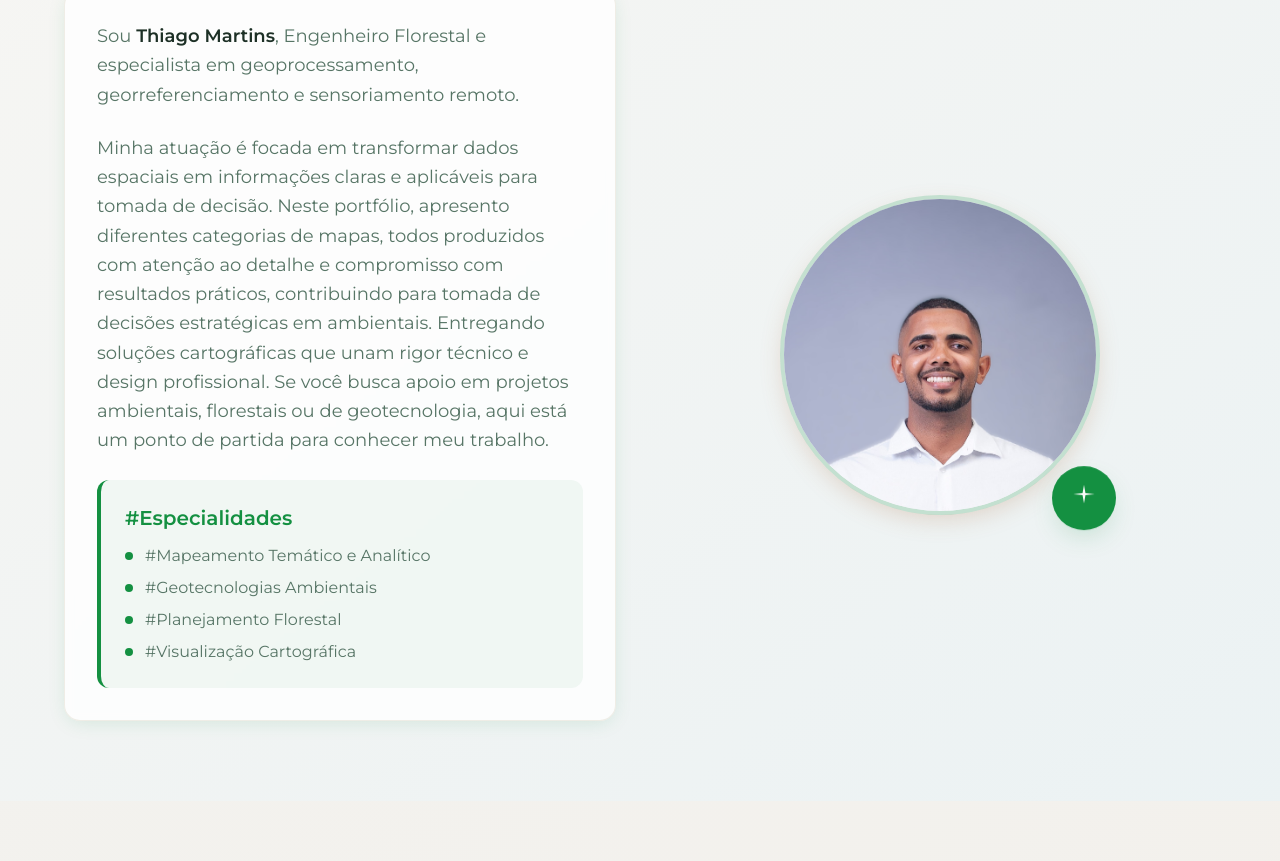
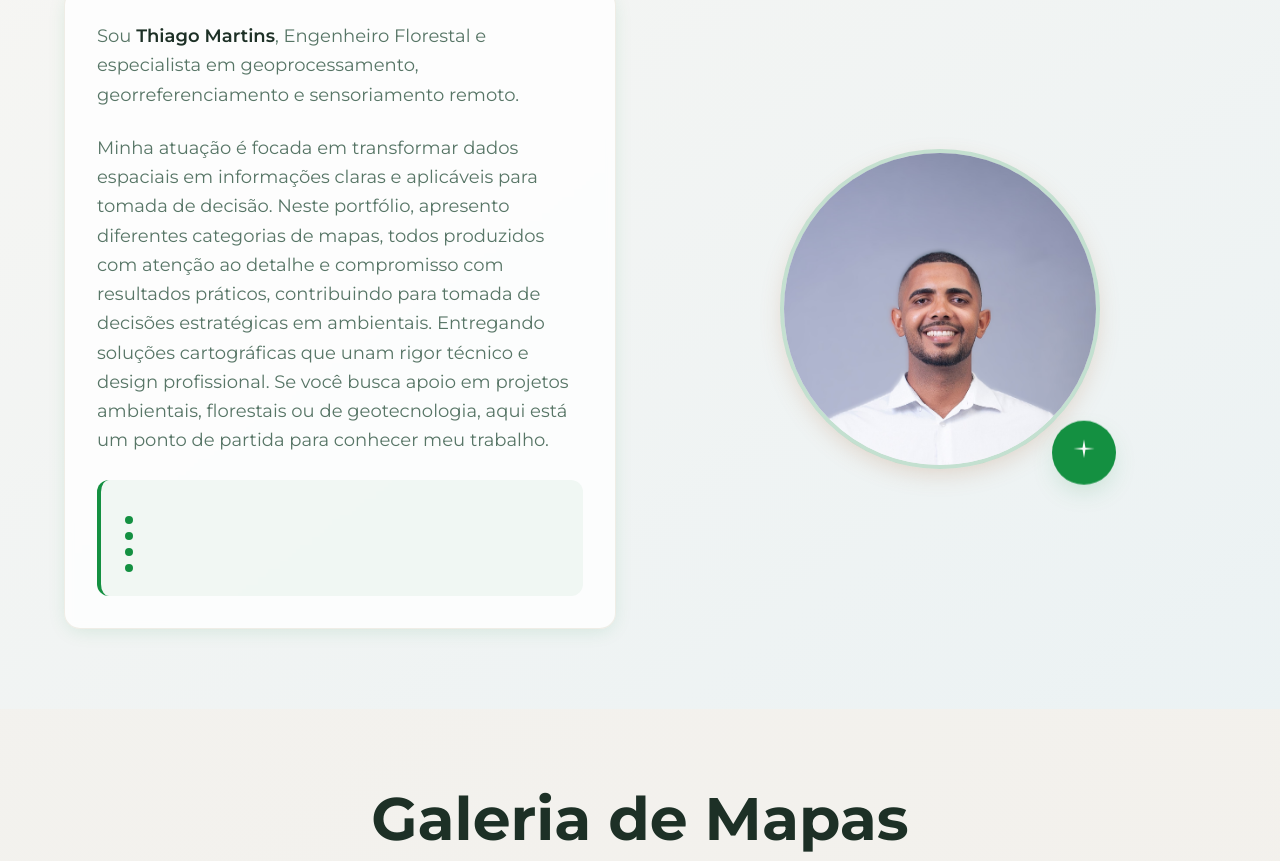
Before and after one commit to engflorestalthiago/Florestal-maps, a React (Vite) app: page / in a window 1280 px wide. Shown: the part 1015-1876 px from the top of the page. Built offline with nearby package versions, Linux system fonts and the light colour scheme.

Commit message:
Visual edit in Lovable
Edited UI in Lovable

```diff
--- a/src/components/AboutSection.tsx
+++ b/src/components/AboutSection.tsx
@@ -32,24 +32,24 @@ const AboutSection = () => {
 
                     <div className="bg-primary/5 rounded-xl p-6 border-l-4 border-primary">
                       <h3 className="font-montserrat font-semibold text-xl mb-3 text-primary">
-                        #Especialidades
+
                       </h3>
                       <ul className="space-y-2">
                         <li className="font-montserrat text-muted-foreground flex items-center">
                           <span className="w-2 h-2 bg-primary rounded-full mr-3"></span>
-                          #Mapeamento Temático e Analítico
+
                         </li>
                         <li className="font-montserrat text-muted-foreground flex items-center">
                           <span className="w-2 h-2 bg-primary rounded-full mr-3"></span>
-                          #Geotecnologias Ambientais
+
                         </li>
                         <li className="font-montserrat text-muted-foreground flex items-center">
                           <span className="w-2 h-2 bg-primary rounded-full mr-3"></span>
-                          #Planejamento Florestal
+
                         </li>
                         <li className="font-montserrat text-muted-foreground flex items-center">
                           <span className="w-2 h-2 bg-primary rounded-full mr-3"></span>
-                          #Visualização Cartográfica
+
                         </li>
                       </ul>
                     </div>
```
